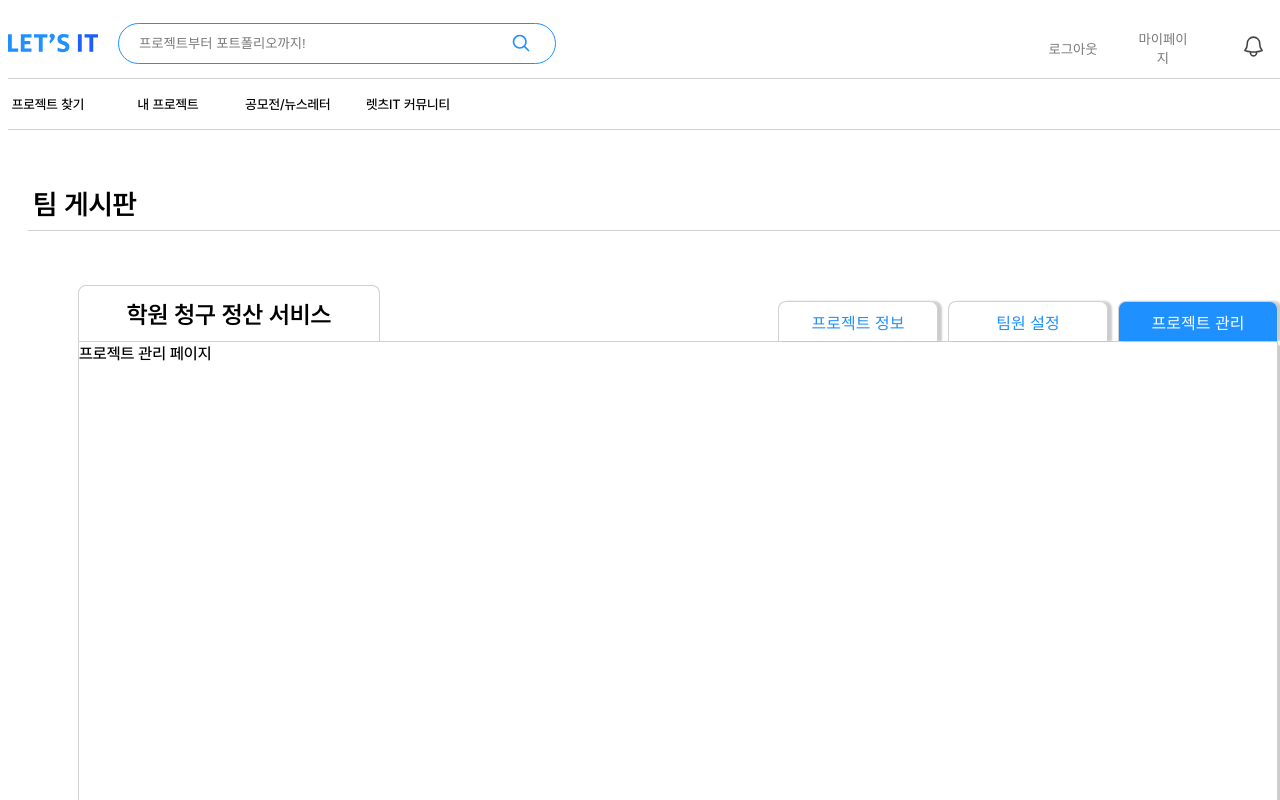
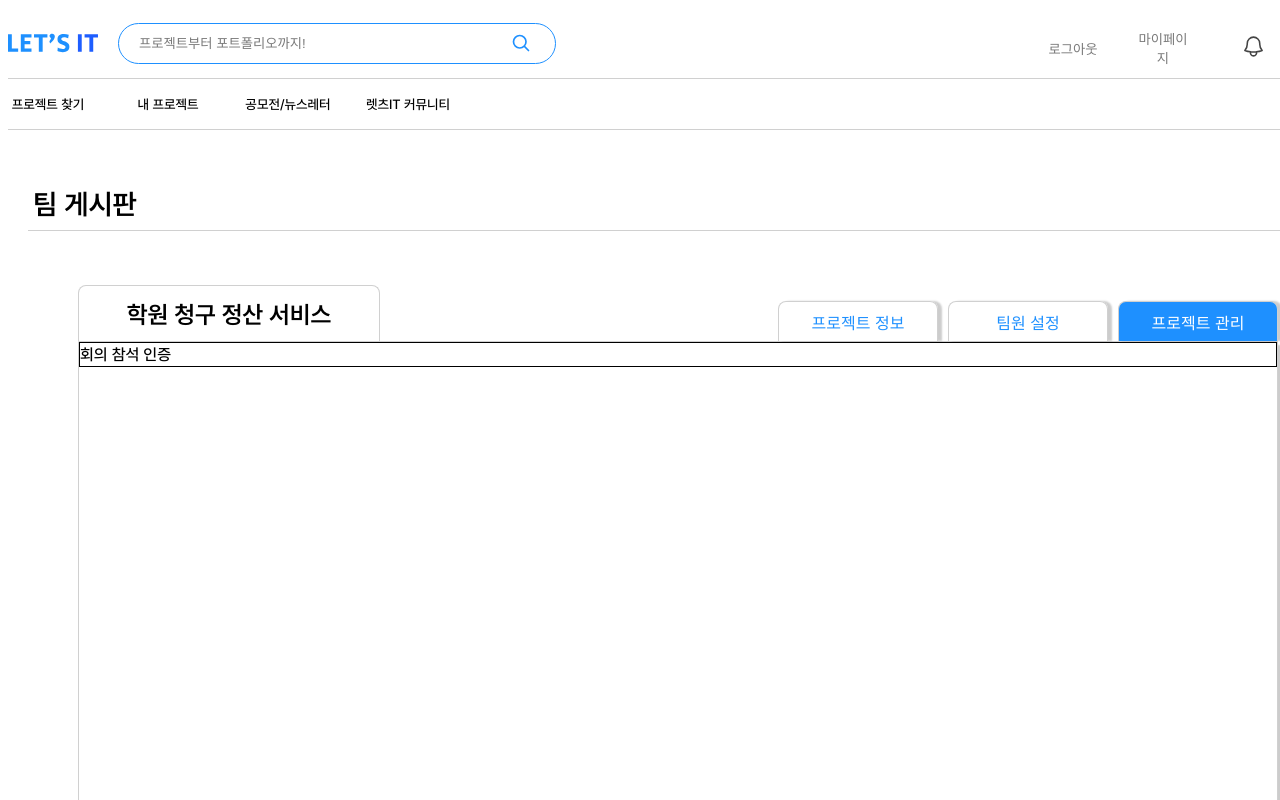
Before and after one commit to yezixx/SOLUX_LETS_IT_Frontend, a React (Vite) app: page /ManageProj in a window 1280 px wide. Shown: the top 800 px of the page. Built offline with nearby package versions, Linux system fonts and the light colour scheme; the HTML template or start-up script is replaced by a standard one.

Commit message:
Feat: AttendanceList 컴포넌트 렌더링

```diff
--- a/src/Screen/Teamboard/ManageProj/ManageProj.jsx
+++ b/src/Screen/Teamboard/ManageProj/ManageProj.jsx
@@ -1,5 +1,12 @@
+import styles from "./ManageProj.module.css";
+import AttendanceList from "./AttendanceList/AttendanceList";
+
 const ManageProj = () => {
-  return <div>프로젝트 관리 페이지</div>;
+  return (
+    <div className={styles.manageProj}>
+      <AttendanceList />
+    </div>
+  );
 };
 
 export default ManageProj;
--- a/src/Screen/Teamboard/ManageProj/ManageProj.module.css
+++ b/src/Screen/Teamboard/ManageProj/ManageProj.module.css
@@ -0,0 +1,3 @@
+.manageProj {
+  border: 1px solid black;
+}
```
